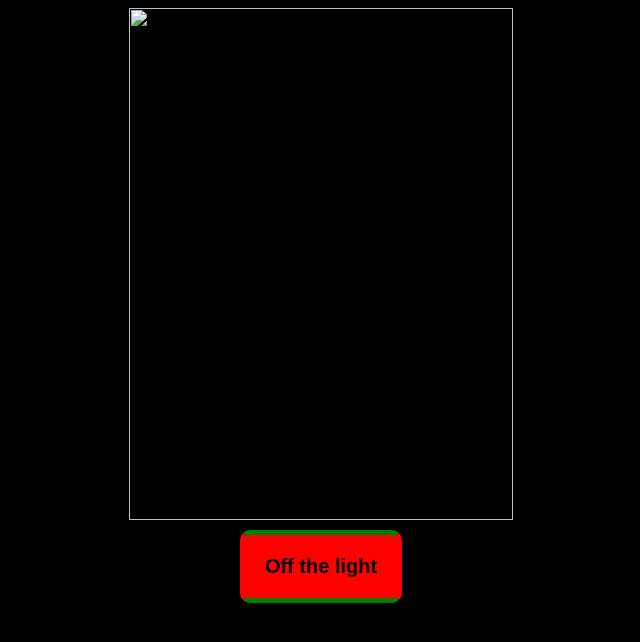
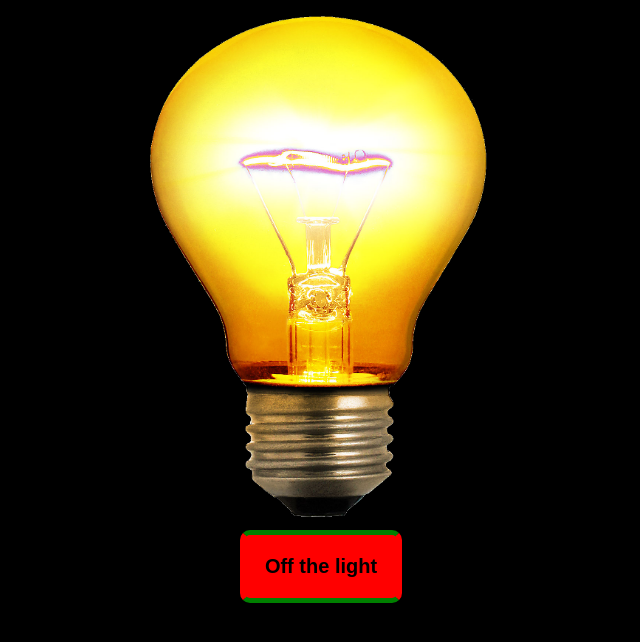
Before and after one commit to deepaksingh0503/lightbulb, a plain HTML site: page index.html in a window 1280 px wide. Both pictures are taken after a click on the button "On The light". Shown: the whole page, without its empty margins (319-959 px from the left). Drawn offline with Linux system fonts and the light colour scheme.

Commit message:
Update index.html

```diff
--- a/index.html
+++ b/index.html
@@ -31,7 +31,7 @@
     </style>
 </head>
 <body>
-    <img class="center" id="img" src='"images/light-off.png"' alt="">
+    <img class="center" id="img" src="images/light-off.png" alt="">
     <button  class="center" id="btn">On The light</button>
 
 
@@ -42,13 +42,13 @@
 
      function btnclick(){
      if(check){
-         img.setAttribute('src','"images/light-on.png"');
+         img.setAttribute('src',"images/light-on.png");
          btn.innerText="Off the light";
          btn.style.backgroundColor= 'red';
         //  img.style.height= "80vh"
          check=0;
      }else{
-        img.setAttribute('src','"images/light-off.png"');
+        img.setAttribute('src',"images/light-off.png");
          btn.innerText="On the light";
          check=1;
          btn.style.backgroundColor= 'green';
```
